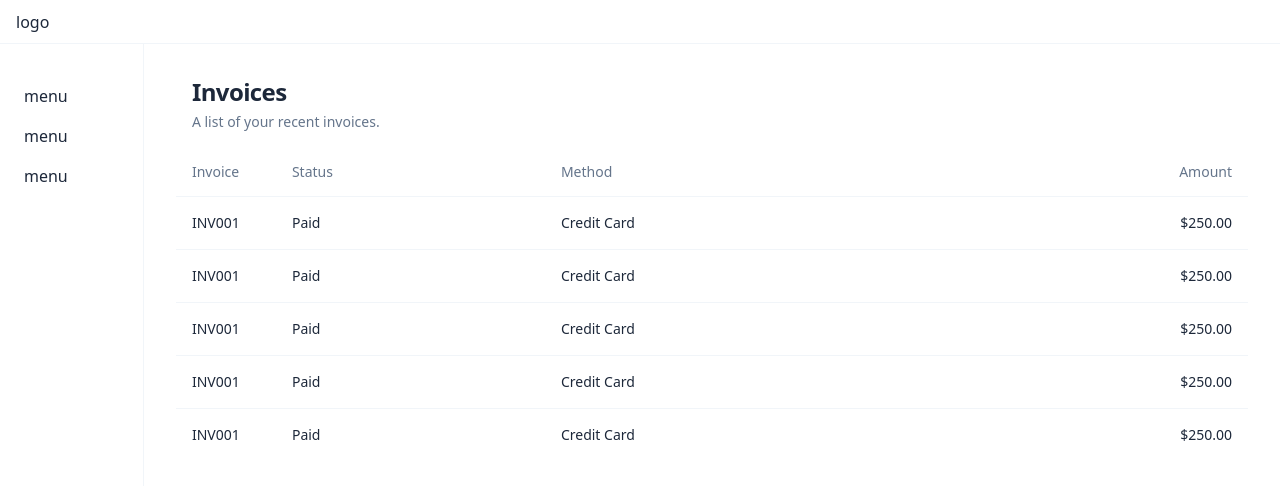
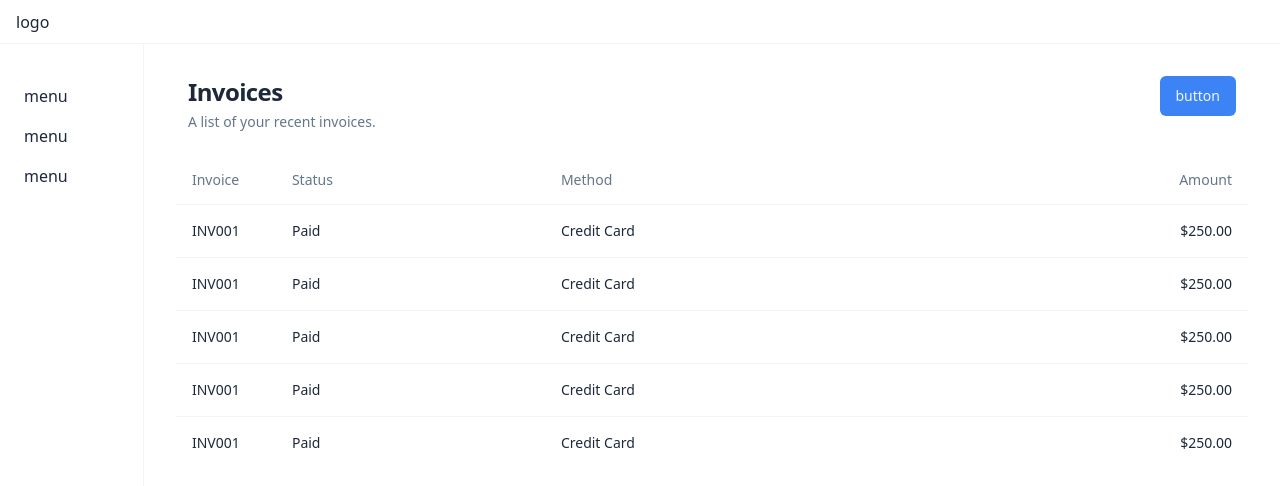
Before and after one commit to kazuhitokimura/shadcn-custom-mockup, a Next.js app: page / in a window 1280 px wide. Shown: the top 486 px of the page. Built offline with nearby package versions, Linux system fonts and the light colour scheme.

Commit message:
button配置

```diff
--- a/app/page.tsx
+++ b/app/page.tsx
@@ -7,12 +7,21 @@ import {
   TableHeader,
   TableRow,
 } from "@/components/ui/table"
+import { Button } from "@/components/ui/button";
+
 
 export default function Home() {
   return (
     <main className="p-8">
-      <h1 className="text-2xl font-semibold tracking-tight px-4">Invoices</h1>
-      <p className="mt-1 mb-4 text-sm text-muted-foreground px-4">A list of your recent invoices.</p>
+      <div className="flex flex-row justify-between mb-2 px-3">
+      <div>
+        <h1 className="text-2xl font-semibold tracking-tight ">Invoices</h1>
+      <p className="mt-1 mb-4 text-sm text-muted-foreground">A list of your recent invoices.</p>
+      </div>
+      <Button>
+        button
+      </Button>
+      </div>
       <Table>
   <TableHeader>
     <TableRow>
```
